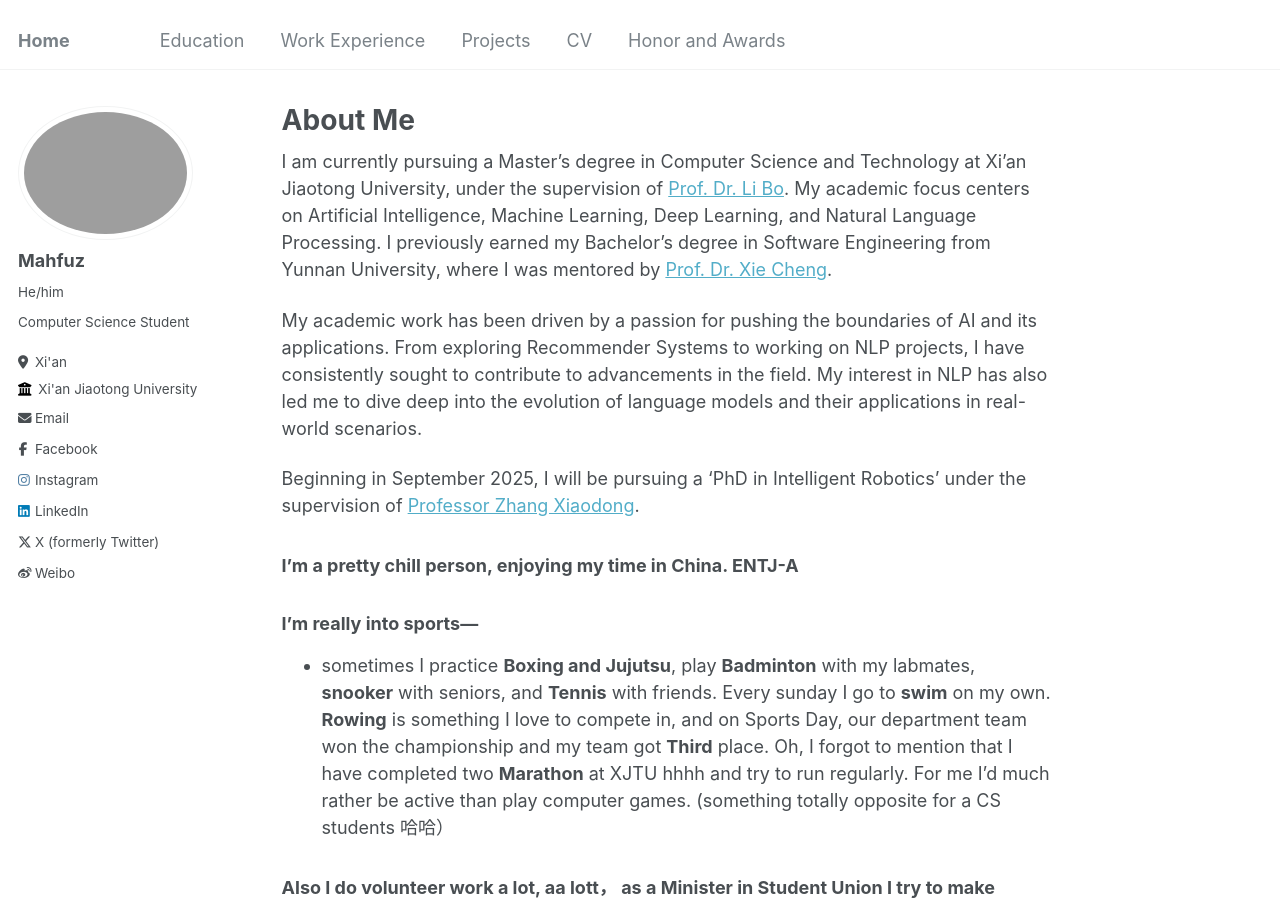
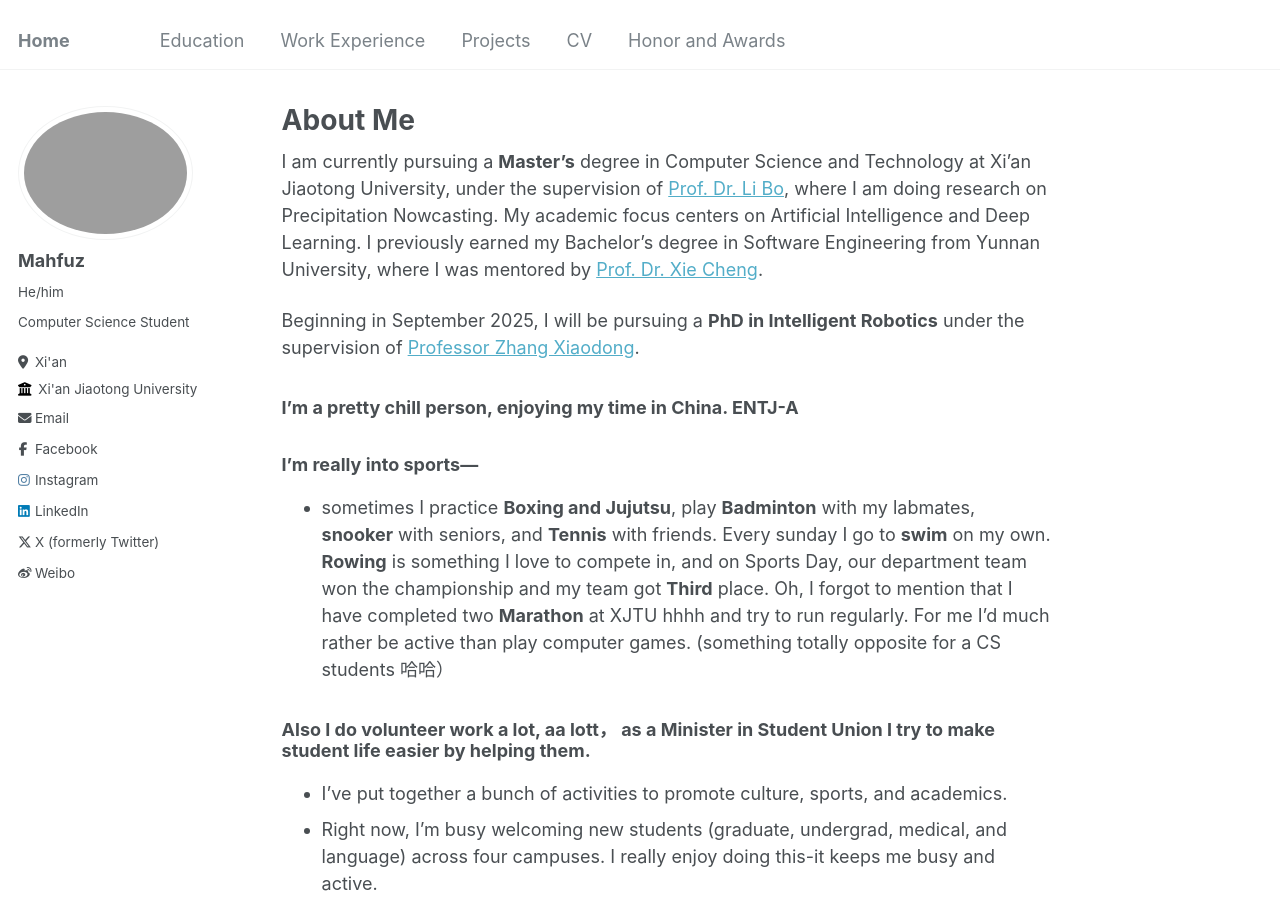
Before and after one commit to mahfuztbt/mahfuztbt.github.io, a Jekyll site: the page built from _pages/about.md, in a window 1280 px wide and 900 px high. Built offline with Jekyll 4.4.1, drawn with Linux system fonts in a browser that asks for light colours.

Commit message:
Update about.md

```diff
--- a/_pages/about.md
+++ b/_pages/about.md
@@ -7,11 +7,9 @@ redirect_from:
   - /about.html
 ---
 
-I am currently pursuing a Master's degree in Computer Science and Technology at Xi'an Jiaotong University, under the supervision of [Prof. Dr. Li Bo](https://gr.xjtu.edu.cn/web/boblee/2). My academic focus centers on Artificial Intelligence, Machine Learning, Deep Learning, and Natural Language Processing. I previously earned my Bachelor's degree in Software Engineering from Yunnan University, where I was mentored by  [Prof. Dr. Xie Cheng](http://www.sei.ynu.edu.cn/info/1023/1166.htm).<br/>
+I am currently pursuing a **Master's** degree in Computer Science and Technology at Xi'an Jiaotong University, under the supervision of [Prof. Dr. Li Bo](https://gr.xjtu.edu.cn/web/boblee/2), where I am doing research on Precipitation Nowcasting. My academic focus centers on Artificial Intelligence and Deep Learning. I previously earned my Bachelor's degree in Software Engineering from Yunnan University, where I was mentored by  [Prof. Dr. Xie Cheng](http://www.sei.ynu.edu.cn/info/1023/1166.htm).<br/>
 
-My academic work has been driven by a passion for pushing the boundaries of AI and its applications. From exploring Recommender Systems to working on NLP projects, I have consistently sought to contribute to advancements in the field. My interest in NLP has also led me to dive deep into the evolution of language models and their applications in real-world scenarios.<br/>
-
-Beginning in September 2025, I will be pursuing a 'PhD in Intelligent Robotics' under the supervision of [Professor Zhang Xiaodong](https://gr.xjtu.edu.cn/en/web/amct).
+Beginning in September 2025, I will be pursuing a **PhD in Intelligent Robotics** under the supervision of [Professor Zhang Xiaodong](https://gr.xjtu.edu.cn/en/web/amct).
 
 
 
```
